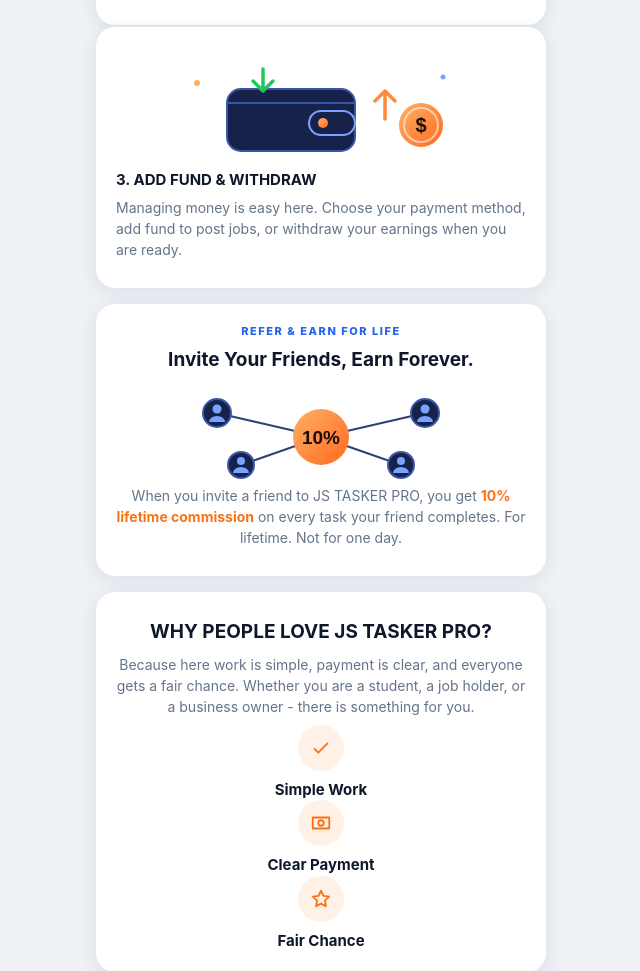
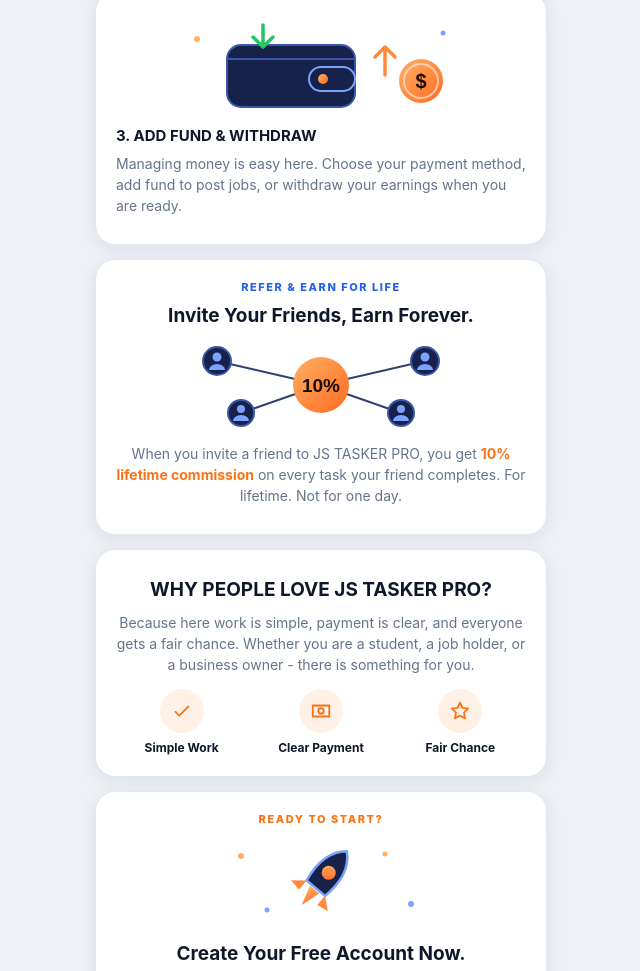
Before and after one commit to jstasker-pro/jstasker-pro, a plain HTML site: page index.html in a window 1280 px wide. Shown: the part 1408-2379 px from the top of the page, without its empty margins (319-959 px from the left). Drawn offline with Linux system fonts and the light colour scheme; no server answers.

Commit message:
Update style.css

```diff
--- a/style.css
+++ b/style.css
@@ -198,3 +198,6 @@ body.dark{--hg:#16244a;--bar:rgba(10,16,32,.92);--ico:#2a1c18;--gb:#2b3a5c;--ey:
 .pw svg{width:14px;height:14px;color:#22c55e;vertical-align:-2px;margin-left:4px}
 .ico svg{max-width:26px;max-height:26px}
 .illus{display:block;width:100%;max-width:300px;height:auto;margin:16px auto 0}
+.ld .btn.pri{background:linear-gradient(135deg,var(--or1),var(--or2));color:#1b0d02}
+.mini3{display:grid;grid-template-columns:repeat(3,1fr);gap:8px;margin-top:14px}.mini3 div{display:flex;flex-direction:column;align-items:center;gap:6px;font-size:12px}.mini3 .ico{margin:0;width:44px;height:44px}
+.lc .illus{margin:6px auto 10px}
```
